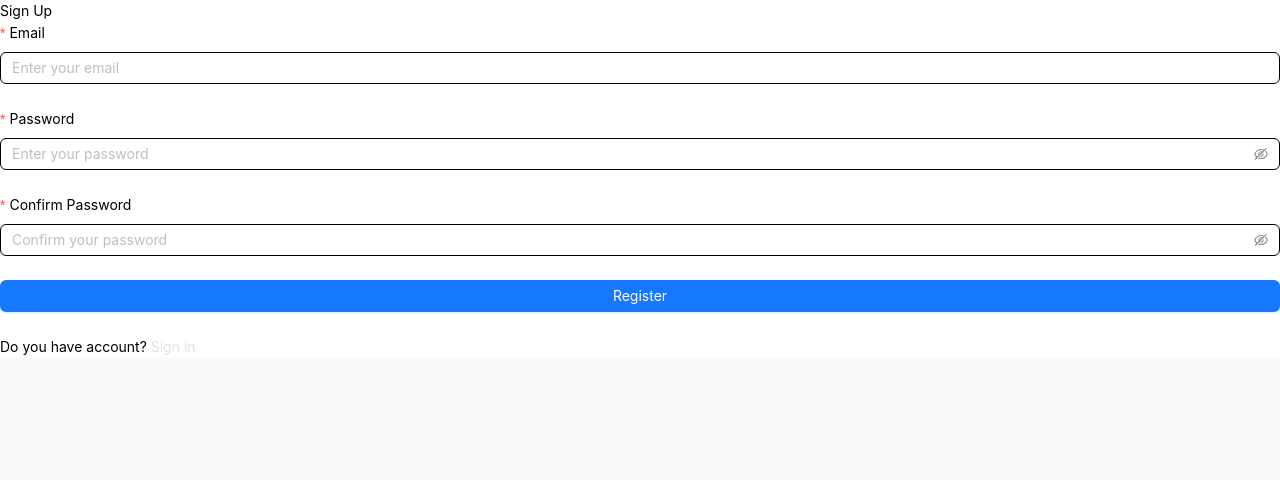
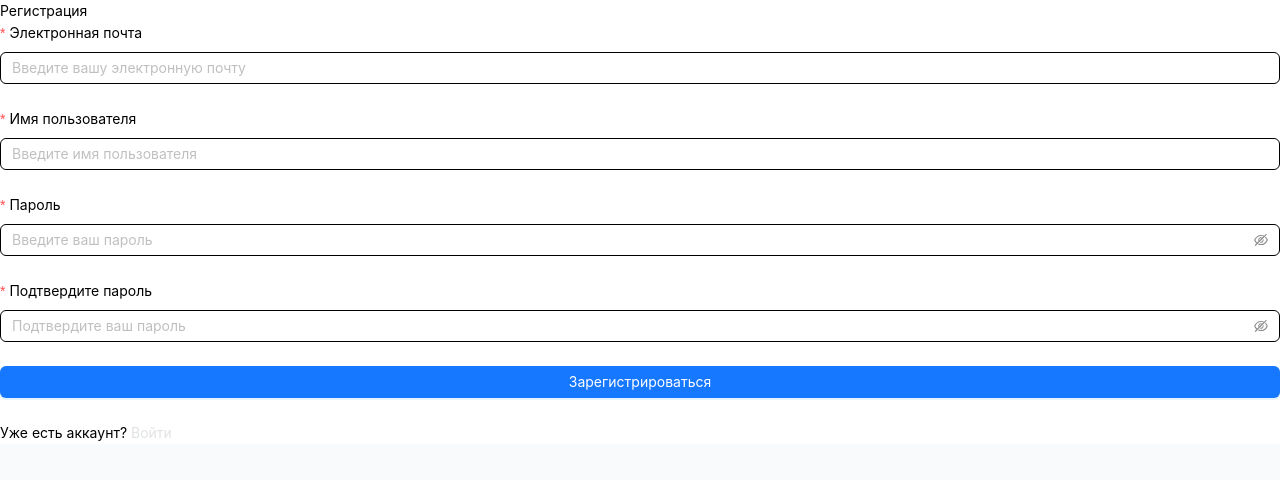
Before and after one commit to MonoSudji/server-crm, a React (Vite) app in the folder frontend/: page /registration in a window 1280 px wide. Shown: the top 480 px of the page. Built offline with nearby package versions, Linux system fonts and the light colour scheme.

Commit message:
Fix register form

```diff
--- a/frontend/src/api/authService.ts
+++ b/frontend/src/api/authService.ts
@@ -1,5 +1,5 @@
 import { $authHost } from "./index/settings";
-import { IAuthServerResponse, AuthRequestI } from "../models/user-model";
+import { IAuthServerResponse, IUser, AuthRequestI } from "../models/user-model";
 import { AxiosResponse } from "axios";
 
 export const authService = {
@@ -7,7 +7,7 @@ export const authService = {
     const res: AxiosResponse<IAuthServerResponse> = await $authHost.post("auth/register", data);
     return res.data;
   },
-  login: async (data: AuthRequestI): Promise<IAuthServerResponse> => {
+  login: async (data: IUser): Promise<IAuthServerResponse> => {
     const res: AxiosResponse<IAuthServerResponse> = await $authHost.post("auth/login", data);
     return res.data;
   }
--- a/frontend/src/components/Auth/LoginForm.tsx
+++ b/frontend/src/components/Auth/LoginForm.tsx
@@ -1,17 +1,17 @@
 import React from "react";
 import { Form, Input, Button, theme } from "antd";
 import { Link } from "react-router-dom";
+import { login } from "../../store/reducers/auth/authSlice";
+import { useAppDispatch } from "../../hooks/useAppDispatch";
+import { IUser } from "../../models/user-model";
 
-interface ValuesI {
-    email: string;
-    password: string;
-}
 
 const LoginForm: React.FC = () => {
-    const {token} = theme.useToken()
+    const {token} = theme.useToken();
+    const dispatch = useAppDispatch();
 
-    const onFinish = ({ email, password }: ValuesI) => {
-        console.log("Login form values: ", email, password);
+    const onFinish = async (data: IUser) => {
+        await dispatch(login(data));
     };
 
     return (
@@ -23,34 +23,34 @@ const LoginForm: React.FC = () => {
                 onFinish={onFinish}
                 className="p-6 shadow-lg rounded-lg w-full max-w-md"
             >
-                <h2 className="text-2xl font-bold text-center mb-6">Sign in</h2>
+                <h2 className="text-2xl font-bold text-center mb-6">Войти</h2>
 
                 <Form.Item
                     name="email"
-                    label="Email"
+                    label="Электронная почта"
                     rules={[
-                        { required: true, message: "Please enter your email!" },
+                        { required: true, message: "Пожалуйста, введите вашу электронную почту!" },
                     ]}
                 >
                     <Input
                         type="email"
-                        placeholder="Enter your email"
+                        placeholder="Введите вашу электронную почту"
                         className="border rounded px-3 py-2 w-full"
                     />
                 </Form.Item>
 
                 <Form.Item
                     name="password"
-                    label="Password"
+                    label="Пароль"
                     rules={[
                         {
                             required: true,
-                            message: "Please enter your password!",
+                            message: "Пожалуйста, введите ваш пароль!",
                         },
                     ]}
                 >
                     <Input.Password
-                        placeholder="Enter your password"
+                        placeholder="Введите ваш пароль"
                         className="border rounded px-3 py-2 w-full"
                     />
                 </Form.Item>
@@ -62,14 +62,14 @@ const LoginForm: React.FC = () => {
                         block
                         className="bg-blue-500 hover:bg-blue-600 text-white font-semibold py-2 px-4 rounded"
                     >
-                        Sign in
+                        Войти
                     </Button>
                 </Form.Item>
 
                 <p className="text-center">
-                    Don’t have an account?{" "}
+                    Нет аккаунта?{" "}
                     <Link to="/registration" className="text-blue-600">
-                        Sign up
+                        Зарегистрироваться
                     </Link>
                 </p>
             </Form>
--- a/frontend/src/components/Auth/RegistrationForm.tsx
+++ b/frontend/src/components/Auth/RegistrationForm.tsx
@@ -2,19 +2,24 @@ import React from "react";
 import { Form, Input, Button } from "antd";
 import { Link } from "react-router-dom";
 import { theme } from "antd";
+import { AuthRequestI } from "../../models/user-model";
+import { useAppDispatch } from "../../hooks/useAppDispatch";
+import { login } from "../../store/reducers/auth/authSlice";
 
-interface ValuesI {
-    email: string;
-    password: string;
+interface IRegistrationForm extends AuthRequestI{
     confirmPassword: string;
 }
 
 const RegistrationForm: React.FC = () => {
     const { token } = theme.useToken();
-    const form = Form.useForm()
+    const form = Form.useForm();
+    const dispatch = useAppDispatch();
 
-    const onFinish = (values: ValuesI) => {
-
+    const onFinish = async ({password, confirmPassword, email, username}: IRegistrationForm) => {
+        if (password === confirmPassword) {
+            const data: AuthRequestI = {email, username, password};
+            await dispatch(login(data));
+        }
     };
 
     return (
@@ -27,44 +32,58 @@ const RegistrationForm: React.FC = () => {
                 className="p-6 shadow-lg rounded-lg w-full max-w-md"
                 onFinish={onFinish}
             >
-                <h2 className="text-2xl font-bold text-center mb-6">Sign Up</h2>
+                <h2 className="text-2xl font-bold text-center mb-6">Регистрация</h2>
 
                 <Form.Item
                     name="email"
-                    label="Email"
+                    label="Электронная почта"
                     rules={[
-                        { required: true, message: "Please enter your email!" },
+                        { required: true, message: "Пожалуйста, введите вашу электронную почту!" },
                     ]}
                 >
                     <Input
                         type="email"
-                        placeholder="Enter your email"
+                        placeholder="Введите вашу электронную почту"
+                        className="border rounded px-3 py-2 w-full"
+                    />
+                </Form.Item>
+
+                <Form.Item
+                    name="username"
+                    label="Имя пользователя"
+                    rules={[
+                        { required: true, message: "Пожалуйста, введите имя пользователя!" },
+                    ]}
+                >
+                    <Input
+                        type="email"
+                        placeholder="Введите имя пользователя"
                         className="border rounded px-3 py-2 w-full"
                     />
                 </Form.Item>
 
                 <Form.Item
                     name="password"
-                    label="Password"
+                    label="Пароль"
                     rules={[
                         {
-                            required: true, message: "Please enter your password!",
+                            required: true, message: "Пожалуйста, введите ваш пароль!",
                         },
                     ]}
                 >
                     <Input.Password
-                        placeholder="Enter your password"
+                        placeholder="Введите ваш пароль"
                         className="border rounded px-3 py-2 w-full"
                     />
                 </Form.Item>
 
                 <Form.Item
                     name="confirmPassword"
-                    label="Confirm Password"
+                    label="Подтвердите пароль"
                     rules={[
                         {
                             required: true,
-                            message: "Please confirm your password!",
+                            message: "Пожалуйста, подтвердите ваш пароль!",
                         },
                         ({ getFieldValue }) => ({
                             validator(_, value) {
@@ -75,14 +94,14 @@ const RegistrationForm: React.FC = () => {
                                     return Promise.resolve();
                                 }
                                 return Promise.reject(
-                                    new Error("Passwords do not match!")
+                                    new Error("Пароли не совпадают!")
                                 );
                             },
                         }),
                     ]}
                 >
                     <Input.Password
-                        placeholder="Confirm your password"
+                        placeholder="Подтвердите ваш пароль"
                         className="border rounded px-3 py-2 w-full"
                     />
                 </Form.Item>
@@ -94,13 +113,13 @@ const RegistrationForm: React.FC = () => {
                         block
                         className="bg-blue-500 hover:bg-blue-600 text-white font-semibold py-2 px-4 rounded"
                     >
-                        Register
+                        Зарегистрироваться
                     </Button>
                 </Form.Item>
                 <p className="text-center">
-                    Do you have account?{" "}
+                    Уже есть аккаунт?{" "}
                     <Link to="/login" className="text-blue-600">
-                        Sign in
+                        Войти
                     </Link>
                 </p>
             </Form>
--- a/frontend/src/store/reducers/auth/authSlice.ts
+++ b/frontend/src/store/reducers/auth/authSlice.ts
@@ -1,7 +1,11 @@
-import { createSlice } from '@reduxjs/toolkit'
 import { authService } from "../../../api/authService"
 import { jwtDecode } from "jwt-decode";
-import { JwtData, AuthStateI, AuthRequestI } from '../../../models/user-model';
+import { JwtData, AuthStateI, AuthRequestI, IUser } from '../../../models/user-model';
+import { asyncThunkCreator, buildCreateSlice} from "@reduxjs/toolkit";
+
+const createSliceWithThunks = buildCreateSlice({
+    creators: { asyncThunk: asyncThunkCreator },
+});
 
 const AuthState: AuthStateI = {
     loading: false,
@@ -11,7 +15,7 @@ const AuthState: AuthStateI = {
     token: "",
 }
 
-const authSlice = createSlice({
+const authSlice = createSliceWithThunks({
     name: 'auth',
     initialState: AuthState,
     reducers: (create) => ({
@@ -43,7 +47,7 @@ const authSlice = createSlice({
                 },
             }
         ),
-        login: create.asyncThunk<JwtData, AuthRequestI, { rejectValue: string}>(
+        login: create.asyncThunk<JwtData, IUser, { rejectValue: string}>(
             async (data, {rejectWithValue}) => {
                 try {
                     const { token }  = await authService.login(data);
@@ -76,3 +80,4 @@ const authSlice = createSlice({
 
 // export const { } = authSlice.actions
 export default authSlice.reducer;
+export const { login, registration } = authSlice.actions;
```
Also changed, not shown: frontend/src/models/user-model.ts (+7 -8 lines).
